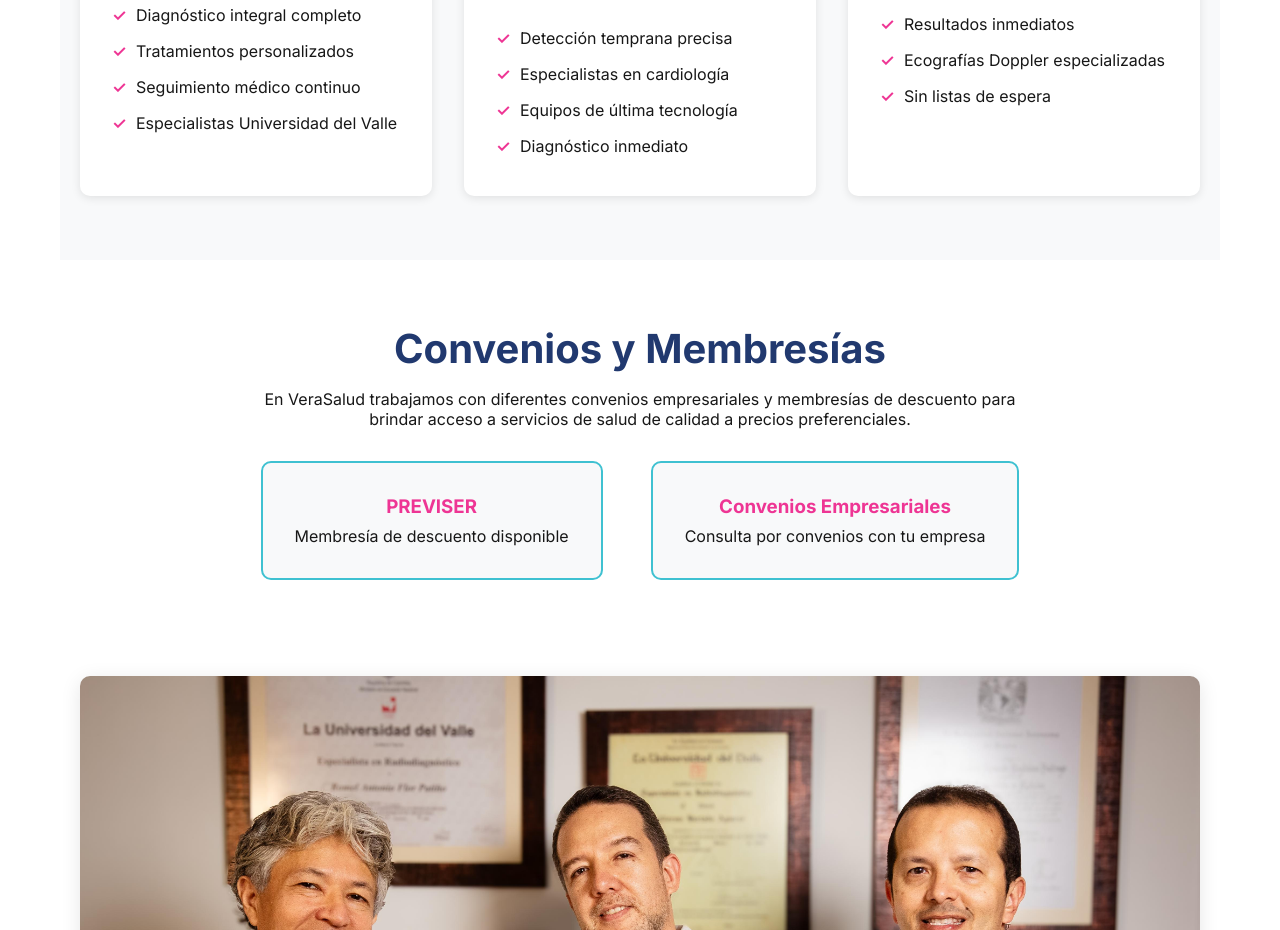
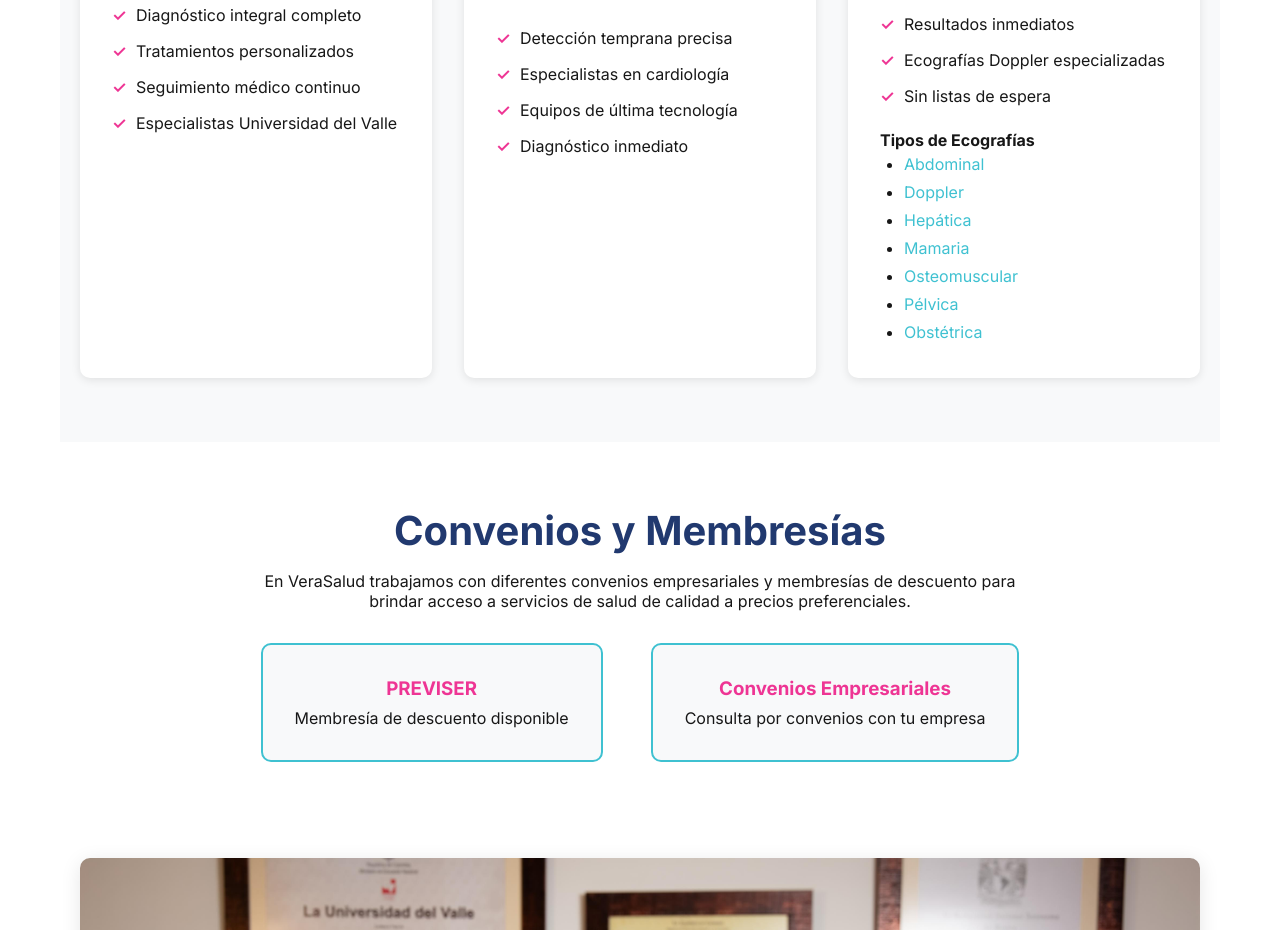
Before and after one commit to gstvgrc/verasalud-website, a Next.js app: page / in a window 1280 px wide. Shown: the part 1108-2038 px from the top of the page. Built offline with nearby package versions, Linux system fonts and the light colour scheme.

Commit message:
Add detailed ultrasound links on home page

```diff
--- a/app/Home.module.css
+++ b/app/Home.module.css
@@ -260,6 +260,34 @@
   left: 0;
   color: var(--primary-pink);
   font-weight: bold;
+}
+
+/* Lista de enlaces de ecografías */
+.ecografiaLinks {
+  margin-top: 1rem;
+}
+
+.ecografiaLinks ul {
+  list-style: disc;
+  padding-left: 1.5rem;
+}
+
+.ecografiaLinks li {
+  padding: 0.25rem 0;
+  position: static;
+}
+
+.ecografiaLinks li::before {
+  content: none;
+}
+
+.ecografiaLinks a {
+  color: var(--primary-cyan);
+  text-decoration: none;
+}
+
+.ecografiaLinks a:hover {
+  text-decoration: underline;
 }
 
 /* Convenios Section */
--- a/app/page.js
+++ b/app/page.js
@@ -257,6 +257,46 @@ export default function Home() {
                 <li>Ecografías Doppler especializadas</li>
                 <li>Sin listas de espera</li>
               </ul>
+              <div className={styles.ecografiaLinks}>
+                <h4>Tipos de Ecografías</h4>
+                <ul>
+                  <li>
+                    <Link href="/servicios/ecografias/abdominal" prefetch={false}>
+                      Abdominal
+                    </Link>
+                  </li>
+                  <li>
+                    <Link href="/servicios/ecografias/doppler" prefetch={false}>
+                      Doppler
+                    </Link>
+                  </li>
+                  <li>
+                    <Link href="/servicios/ecografias/hepatica" prefetch={false}>
+                      Hepática
+                    </Link>
+                  </li>
+                  <li>
+                    <Link href="/servicios/ecografias/mama" prefetch={false}>
+                      Mamaria
+                    </Link>
+                  </li>
+                  <li>
+                    <Link href="/servicios/ecografias/osteomuscular" prefetch={false}>
+                      Osteomuscular
+                    </Link>
+                  </li>
+                  <li>
+                    <Link href="/servicios/ecografias/pelvica" prefetch={false}>
+                      Pélvica
+                    </Link>
+                  </li>
+                  <li>
+                    <Link href="/servicios/ecografias/obstetrica" prefetch={false}>
+                      Obstétrica
+                    </Link>
+                  </li>
+                </ul>
+              </div>
             </div>
 
           </div>
```
